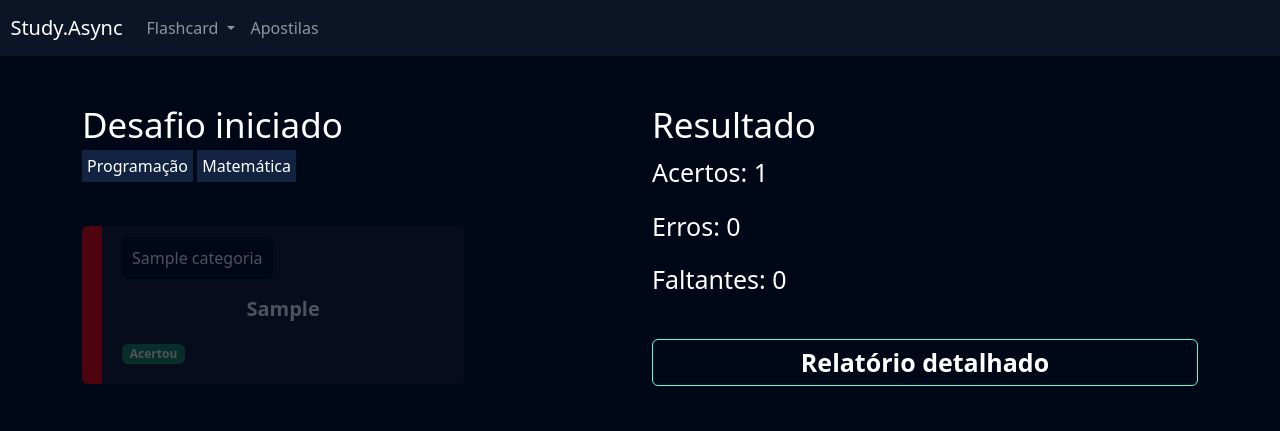
After one commit to leonardolucena/psw9, a Django app: page /flashcard/desafio/1/ in a window 1280 px wide. The commit adds this page. Shown: the top 431 px of the page. Run offline with Django 5.2, Linux system fonts and the light colour scheme; a user stored in the database is signed in; tables that the repository leaves empty hold one stand-in row (values such as "Sample post").

Commit message:
criando os desafios e cabeçalho

```diff
--- a/flashcard/admin.py
+++ b/flashcard/admin.py
@@ -1,5 +1,7 @@
 from django.contrib import admin
-from .models import Categoria, Flashcard
+from .models import Categoria, Flashcard, Desafio, FlashcardDesafio
 
 admin.site.register(Categoria)
 admin.site.register(Flashcard)
+admin.site.register(FlashcardDesafio)
+admin.site.register(Desafio)
--- a/flashcard/models.py
+++ b/flashcard/models.py
@@ -17,3 +17,34 @@ class Flashcard(models.Model):
 
     def __str__(self):
         return self.pergunta
+
+    @property
+    def css_dificuldade(self):
+        if self.dificuldade == 'F':
+            return 'flashcard-facil'
+        elif self.dificuldade == 'M':
+            return 'flashcard-medio'
+        elif self.dificuldade == 'D':
+            return 'flashcard-dificil'
+
+class FlashcardDesafio(models.Model):
+    flashcard = models.ForeignKey(Flashcard, on_delete=models.DO_NOTHING)
+    respondido = models.BooleanField(default=False)
+    acertou = models.BooleanField(default=False)
+
+    def __str__(self):
+        return self.flashcard.pergunta
+
+
+class Desafio(models.Model):
+    user = models.ForeignKey(User, on_delete=models.DO_NOTHING)
+    titulo = models.CharField(max_length=100)
+    categoria = models.ManyToManyField(Categoria)
+    quantidade_perguntas = models.IntegerField()
+    dificuldade = models.CharField(
+        max_length=1, choices=Flashcard.DIFICULDADE_CHOICES
+    )
+    flashcards = models.ManyToManyField(FlashcardDesafio)
+
+    def __str__(self):
+        return self.titulo
--- /dev/null
+++ b/flashcard/templates/desafio.html
@@ -0,0 +1,90 @@
+{% extends "base.html" %}
+{% load static %}
+
+{% block 'cabecalho' %}
+
+    <link href="{% static 'usuarios/css/cadastro.css' %}" rel="stylesheet">
+    <link href="{% static 'flashcard/css/novo_flashcard.css' %}" rel="stylesheet">
+    <link href="{% static 'flashcard/css/iniciar_desafio.css' %}" rel="stylesheet">
+    <link href="{% static 'flashcard/css/desafio.css' %}" rel="stylesheet">
+    <link href='https://unpkg.com/boxicons@2.1.4/css/boxicons.min.css' rel='stylesheet'>
+
+{% endblock 'cabecalho' %}
+
+
+{% block 'conteudo' %}
+    {% include 'partials/header.html' %}
+    <div class="container">
+        <br>
+        <br>
+        <div class="row">
+            <div class="col-md">
+                <h3 class="fonte-secundaria" >Desafio iniciado</h3>
+                <span class="badge-categoria">Programação</span>
+                <span class="badge-categoria" >Matemática</span>
+                <br>
+                <br>
+                <br>
+                {% for flash in desafio.flashcards.all %}
+                    <div class="box-new-flashcard {% if flash.respondido %}op2{% endif %}">
+                        <div class="flashcard {{flash.flashcard.css_dificuldade}}">
+
+                            <div class="flashcard-categoria">
+                                {{flash.flashcard.categoria}}
+                            </div>
+                            <br>
+                            <br>
+                            <div class="flashcard-box-item" onclick="flip_card({{flash.id}})">
+                                <p class="flashcard-item">{{flash.flashcard.pergunta}}</p>
+                            </div>
+
+                            {% if not flash.respondido %}
+                                <div class="responder">
+                                    <a href="{% url 'responder_flashcard' flash.id %}?acertou=0&desafio_id={{desafio.id}}"><i class='bx bxs-x-square icone-vermelho'></i></a>
+                                    <a href="{% url 'responder_flashcard' flash.id %}?acertou=1&desafio_id={{desafio.id}}"><i class='bx bxs-check-square icone-verde' ></i></a>
+                                </div>
+                            {% else %}
+                                {% if flash.acertou %}
+                                    <span class="badge bg-success">Acertou</span>
+                                {% else %}
+                                    <span class="badge bg-danger">Errou</span>
+                                {% endif%}
+
+                            {% endif %}
+
+
+                        </div>
+                        <div class="resposta-flashcard" id="{{flash.id}}">
+                            {{flash.flashcard.resposta}}
+                        </div>
+                    </div>
+                    <br>
+                    <br>
+                {% endfor %}
+
+            </div>
+            <div class="col-md">
+
+                <h3 class="fonte-secundaria">Resultado</h3>
+                <p class="fonte-p">Acertos: {{acertos}}</p>
+                <p class="fonte-p">Erros: {{erros}}</p>
+                <p class="fonte-p">Faltantes: {{faltantes}}</p>
+                <br>
+                <a class="btn-cadastro btn-desafio" href="">Relatório detalhado</a>
+            </div>
+        </div>
+
+    </div>
+    <script src="{% static 'flashcard/js/flashcard.js' %}"></script>
+    <script>
+        function flip_card(id){
+            card = document.getElementById(id)
+
+            if (card.style.display == 'none' || card.style.display == ''){
+                card.style.display = "block"
+            }else{
+                card.style.display = 'none'
+            }
+        }
+    </script>
+{% endblock 'conteudo' %}
--- a/flashcard/templates/novo_flashcard.html
+++ b/flashcard/templates/novo_flashcard.html
@@ -10,6 +10,7 @@
 {% endblock 'cabecalho' %}
 
 {% block 'conteudo' %}
+    {% include 'partials/header.html' %}
 
     <div class="container">
         <br>
--- a/flashcard/urls.py
+++ b/flashcard/urls.py
@@ -3,5 +3,9 @@ from . import views
 
 urlpatterns =[
     path('novo_flashcard/', views.novo_flashcard, name='novo_flashcard'),
-    path('deletar_flashcard/<int:id>', views.deletar_flashcard, name='deletar_flashcard')
+    path('deletar_flashcard/<int:id>', views.deletar_flashcard, name='deletar_flashcard'),
+    path('iniciar_desafio/', views.iniciar_desafio, name='iniciar_desafio'),
+    path('listar_desafio/', views.listar_desafio, name='listar_desafio'),
+    path('desafio/<int:id>/', views.desafio, name='desafio'),
+    path('responder_flashcard/<int:id>/', views.responder_flashcard, name='responder_flashcard'),
 ]
--- a/flashcard/views.py
+++ b/flashcard/views.py
@@ -1,6 +1,6 @@
 from django.shortcuts import render, redirect
-from .models import Categoria, Flashcard
-from django.http import HttpResponse
+from .models import Categoria, Flashcard, FlashcardDesafio, Desafio
+from django.http import HttpResponse, Http404
 from django.contrib.messages import constants
 from django.contrib import messages
 
@@ -58,3 +58,94 @@ def deletar_flashcard(request, id):
     flashcard.delete()
     messages.add_message(request, constants.SUCCESS, 'Flashcard deletado com sucesso!')
     return redirect('/flashcard/novo_flashcard')
+
+def iniciar_desafio(request):
+    if request.method == 'GET':
+        categorias = Categoria.objects.all()
+        dificuldades = Flashcard.DIFICULDADE_CHOICES
+        return render(
+            request,
+            'iniciar_desafio.html',
+            {'categorias': categorias, 'dificuldades': dificuldades},
+        )
+    elif request.method == 'POST':
+        titulo = request.POST.get('titulo')
+        categorias = request.POST.getlist('categoria')
+        dificuldade = request.POST.get('dificuldade')
+        qtd_perguntas = request.POST.get('qtd_perguntas')
+
+        desafio = Desafio(
+            user=request.user,
+            titulo=titulo,
+            quantidade_perguntas=qtd_perguntas,
+            dificuldade=dificuldade,
+        )
+        desafio.save()
+
+        desafio.categoria.add(*categorias)
+
+        flashcards = (
+            Flashcard.objects.filter(user=request.user)
+            .filter(dificuldade=dificuldade)
+            .filter(categoria_id__in=categorias)
+            .order_by('?')
+        )
+
+        if flashcards.count() < int(qtd_perguntas):
+            return redirect('/flashcard/iniciar_desafio/')
+
+        flashcards = flashcards[: int(qtd_perguntas)]
+
+        for f in flashcards:
+            flashcard_desafio = FlashcardDesafio(
+                flashcard=f,
+            )
+            flashcard_desafio.save()
+            desafio.flashcards.add(flashcard_desafio)
+
+        desafio.save()
+
+        return redirect(f'/flashcard/desafio/{desafio.id}')
+
+def listar_desafio(request):
+    desafios = Desafio.objects.filter(user=request.user)
+    return render(
+        request,
+        'listar_desafio.html',
+        {
+            'desafios': desafios,
+        },
+    )
+
+def desafio(request, id):
+    desafio = Desafio.objects.get(id=id)
+    if not desafio.user == request.user:
+        raise Http404
+
+    if request.method == 'GET':
+        acertos = desafio.flashcards.filter(respondido=True).filter(acertou=True).count()
+        erros = desafio.flashcards.filter(respondido=True).filter(acertou=False).count()
+        faltantes = desafio.flashcards.filter(respondido=False).count()
+        return render(
+            request,
+            'desafio.html',
+            {
+                'acertos': acertos,
+                'erros': erros,
+                'faltantes': faltantes,
+                'desafio': desafio,
+            },
+        )
+
+def responder_flashcard(request, id):
+    flashcard_desafio = FlashcardDesafio.objects.get(id=id)
+    acertou = request.GET.get('acertou')
+    desafio_id = request.GET.get('desafio_id')
+
+    if not flashcard_desafio.flashcard.user == request.user:
+        raise Http404()
+
+    flashcard_desafio.respondido = True
+    flashcard_desafio.acertou = True if acertou == '1' else False
+    flashcard_desafio.save()
+    return redirect(f'/flashcard/desafio/{desafio_id}/')
--- /dev/null
+++ b/templates/partials/header.html
@@ -0,0 +1,23 @@
+<nav style="background-color: var(--main-color)" class="navbar navbar-expand-lg navbar-dark">
+    <a class="navbar-brand" href="#">&nbsp&nbspStudy.Async</a>
+    <button class="navbar-toggler" type="button" data-toggle="collapse" data-target="#navbarNav" aria-controls="navbarNav" aria-expanded="false" aria-label="Toggle navigation">
+      <span class="navbar-toggler-icon"></span>
+    </button>
+    <div class="collapse navbar-collapse" id="navbarNav">
+      <ul class="navbar-nav">
+        <li class="nav-item dropdown">
+          <a class="nav-link dropdown-toggle" href="#" id="navbarDropdown" role="button" data-bs-toggle="dropdown" aria-expanded="false">
+            Flashcard
+          </a>
+          <ul class="dropdown-menu" aria-labelledby="navbarDropdown">
+            <li><a class="dropdown-item" href="{% url 'novo_flashcard' %}">Criar flashcard</a></li>
+            <li><a class="dropdown-item" href="{% url 'iniciar_desafio' %}">Iniciar desafio</a></li>
+            <li><a class="dropdown-item" href="{% url 'listar_desafio' %}">Listar desafio</a></li>
+          </ul>
+        </li>
+        <li class="nav-item">
+          <a class="nav-link" href="">Apostilas</a>
+        </li>
+      </ul>
+    </div>
+  </nav>
--- /dev/null
+++ b/templates/static/flashcard/css/desafio.css
@@ -0,0 +1,64 @@
+.badge-categoria{
+    padding: 5px;
+    background-color: #122342;
+
+}
+
+.box-new-flashcard{
+    margin: 0;
+}
+
+.icone-vermelho{
+    color:red;
+    font-size: 30px;
+}
+
+.icone-verde{
+    color:green;
+    font-size: 30px;
+}
+
+.op2{
+    opacity: .3;
+}
+
+.fonte-p{
+    font-size: 25px;
+}
+
+.btn-desafio{
+    width: 100% !important;
+    color: #fff;
+    text-decoration: none;
+    display: block;
+    text-align: center;
+    font-size: 25px;
+}
+
+.box-listar{
+    background-color: #0b1526;
+    padding: 20px;
+}
+
+table{
+    width: 100%;
+    padding: 20px;
+    text-align: center;
+
+}
+
+.linha{
+    height: 40px;
+    background-color: var(--dark-color);
+    padding: 20px;
+}
+
+
+td, th{
+    padding: 20px;
+}
+
+tr{
+    background-color: var(--main-color);
+
+}
--- /dev/null
+++ b/templates/static/flashcard/css/iniciar_desafio.css
@@ -0,0 +1,12 @@
+.fonte-principal{
+    font-weight: bold;
+    font-size: 60px;
+}
+
+.fonte-secundaria{
+    font-size: 35px;
+}
+
+.ctx{
+    text-align: center;
+}
--- a/templates/static/usuarios/css/cadastro.css
+++ b/templates/static/usuarios/css/cadastro.css
@@ -85,3 +85,7 @@
     padding-right: 25px;
     color: #fff;
 }
+.btn-cadastro:hover{
+    background-color: #35b395;
+    transition: 0.5s;
+}
```
Also changed, not shown: flashcard/templates/iniciar_desafio.html (added, +60 -0 lines), flashcard/templates/listar_desafio.html (added, +73 -0 lines), flashcard/migrations/0003_flashcarddesafio_desafio.py (added).
